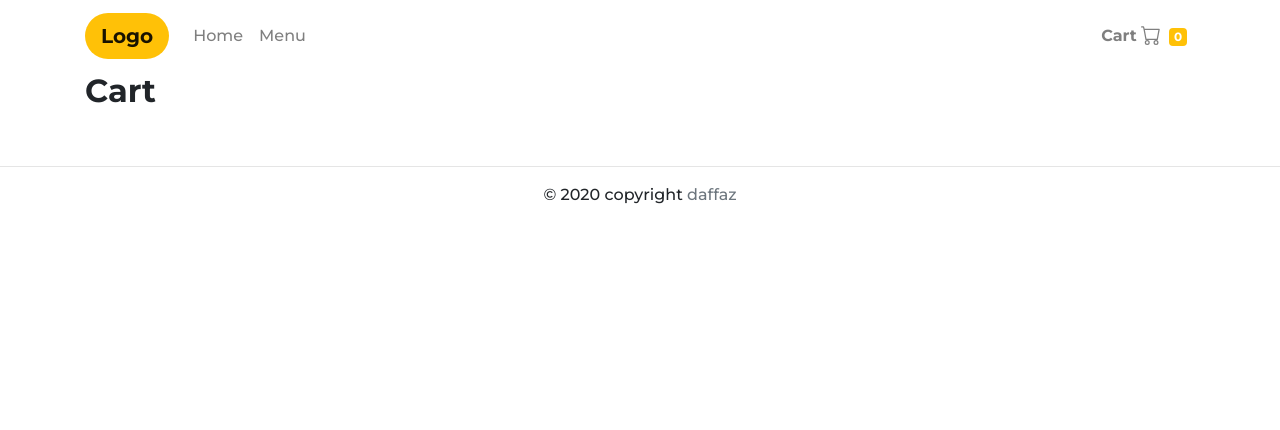
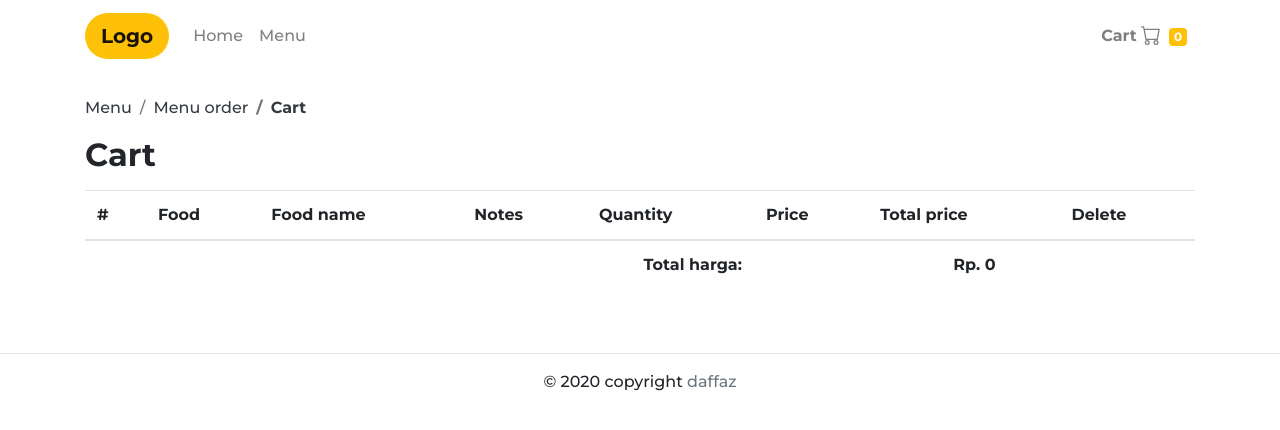
Before and after one commit to daffaz/vue-foodWebsite, a Vue app: page /cart in a window 1280 px wide. Shown: the top 430 px of the page. Built offline with nearby package versions, Linux system fonts and the light colour scheme; data requests are answered from the project's data file; what vue-toast-notification would draw is missing.

Commit message:
Update Cart.vue

```diff
--- a/src/views/Cart.vue
+++ b/src/views/Cart.vue
@@ -1,10 +1,87 @@
 <template>
   <div class="cart">
-    <Navbar />
+    <Navbar :updateKeranjang="carts" />
     <div class="container">
+      <div class="row mt-4">
+        <div class="col">
+          <nav aria-label="breadcrumb">
+            <ol class="breadcrumb bg-transparent p-0">
+              <li class="breadcrumb-item">
+                <router-link to="/menu" class="text-dark">Menu</router-link>
+              </li>
+              <li class="breadcrumb-item">
+                <router-link to="/menu" class="text-dark"
+                  >Menu order</router-link
+                >
+              </li>
+              <li
+                class="breadcrumb-item active font-weight-bold text-dark"
+                aria-current="page"
+              >
+                Cart
+                <!--({{ menu.nama }}) -->
+              </li>
+            </ol>
+          </nav>
+        </div>
+      </div>
+
       <div class="row">
         <div class="col">
           <h2><strong>Cart</strong></h2>
+          <div class="table-responsive mt-3">
+            <table class="table">
+              <thead>
+                <tr>
+                  <th scope="col">#</th>
+                  <th scope="col">Food</th>
+                  <th scope="col">Food name</th>
+                  <th scope="col">Notes</th>
+                  <th scope="col">Quantity</th>
+                  <th scope="col">Price</th>
+                  <th scope="col">Total price</th>
+                  <th scope="col">Delete</th>
+                </tr>
+              </thead>
+              <tbody>
+                <tr v-for="(cart, index) in carts" :key="index">
+                  <th scope="row">{{ index + 1 }}</th>
+                  <td>
+                    <img
+                      :src="'img/' + cart.menu.gambar"
+                      class="img-fluid shadow rounded"
+                      width="250px"
+                    />
+                  </td>
+                  <td>
+                    <strong>{{ cart.menu.nama }}</strong>
+                  </td>
+                  <td>{{ cart.notes ? cart.notes : "-" }}</td>
+                  <!-- <td v-if="cart.notes">{{ cart.notes }}</td>
+                  <td v-else>No notes!</td> -->
+                  <td>{{ cart.howMany }}</td>
+                  <td>Rp. {{ cart.menu.harga }}</td>
+                  <td>
+                    <strong>Rp. {{ cart.menu.harga * cart.howMany }}</strong>
+                  </td>
+                  <td class="text-center text-danger">
+                    <b-icon-trash
+                      @click="deleteCart(cart.id)"
+                      style="cursor: pointer"
+                    ></b-icon-trash>
+                  </td>
+                </tr>
+                <tr class="">
+                  <td colspan="5" class="text-right">
+                    <strong>Total harga:</strong>
+                  </td>
+                  <td colspan="3" class="text-center">
+                    <strong>Rp. {{ countTotalPrice }}</strong>
+                  </td>
+                </tr>
+              </tbody>
+            </table>
+          </div>
         </div>
       </div>
     </div>
@@ -13,12 +90,55 @@
 
 <script>
 import Navbar from "@/components/Navbar.vue";
+import axios from "axios";
 
 export default {
   name: "Cart",
   components: {
     Navbar,
   },
+  data: function () {
+    return {
+      carts: [],
+    };
+  },
+  methods: {
+    setCart(data) {
+      this.carts = data;
+    },
+    deleteCart(id) {
+      axios
+        .delete("http://localhost:3000/keranjangs/" + id)
+        // .then(confirm("You sure want to delete food?"))
+        .then(() => {
+          this.$toast.warning("Food deleted.", {
+            type: "error",
+            position: "top-right",
+            duration: 3000,
+            dismissable: true,
+          });
+          // UPDATE DATA KERANJANG
+          axios
+            .get("http://localhost:3000/keranjangs")
+            .then((response) => this.setCart(response.data))
+            .catch((error) => console.log(error));
+        })
+        .catch((error) => console.log(error));
+    },
+  },
+  mounted: function () {
+    axios
+      .get("http://localhost:3000/keranjangs")
+      .then((response) => this.setCart(response.data))
+      .catch((error) => console.log(error));
+  },
+  computed: {
+    countTotalPrice() {
+      return this.carts.reduce((sum, val) => {
+        return sum + val.menu.harga * val.howMany;
+      }, 0);
+    },
+  },
 };
 </script>
 
```
